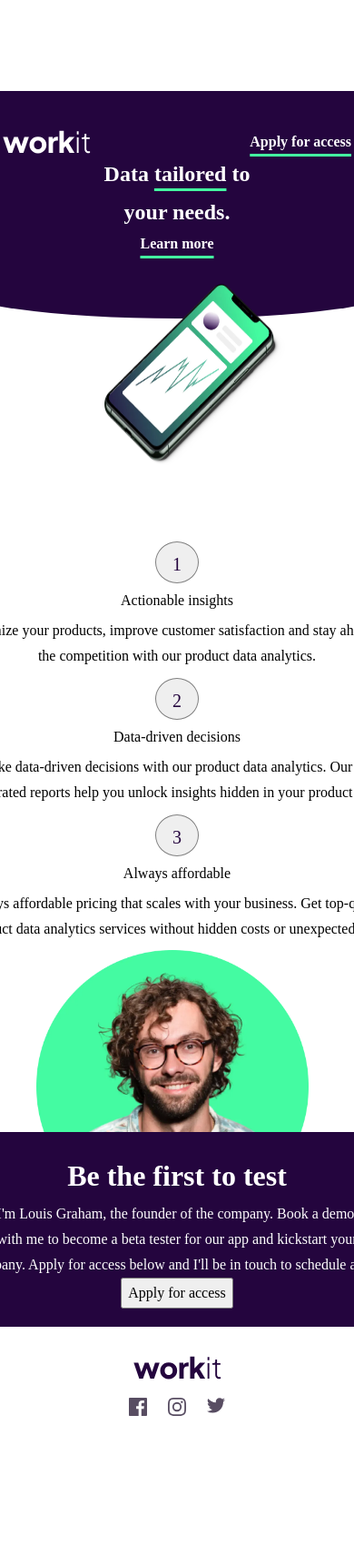
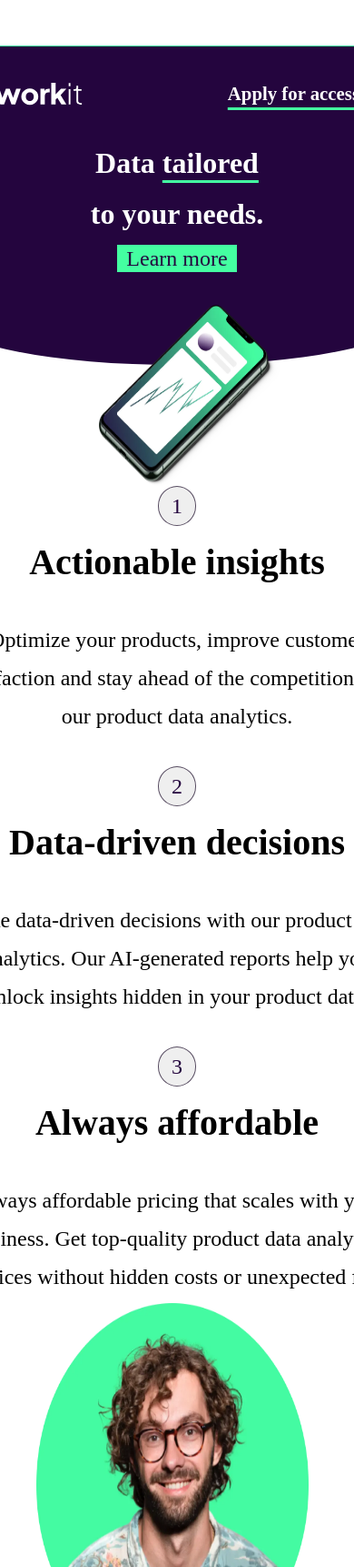
Before and after one commit to saralinam/workit-landing-page, a plain HTML site: page starter-code/index.html in a window 390 px wide. Shown: the top 1722 px of the page at 91% size. Before the commit the page ends 1656 px from the top, so only its background shows below. Drawn offline with Linux system fonts and the light colour scheme.

Commit message:
updated css @media q for mobile & tablet versions

```diff
--- a/starter-code/index.html
+++ b/starter-code/index.html
@@ -1,12 +1,17 @@
 <!DOCTYPE html>
 <html lang="en">
   <head>
-  <meta charset="UTF-8">
-  <meta name="viewport" content="width=device-width, initial-scale=1.0">
+    <meta charset="UTF-8" />
+    <meta name="viewport" content="width=device-width, initial-scale=1.0" />
 
-  <link rel="icon" type="image/png" sizes="32x32" href="./assets/images/favicon-32x32.png">
+    <link
+      rel="icon"
+      type="image/png"
+      sizes="32x32"
+      href="./assets/images/favicon-32x32.png"
+    />
 
-  <link rel="stylesheet" href="./main.css">
+    <link rel="stylesheet" href="./main.css" />
 
     <title>Frontend Mentor | Workit landing page</title>
   </head>
@@ -15,7 +20,11 @@
       <div class="wrapper">
         <header>
           <nav>
-<img class="workit_light" src="./assets/images/logo-light.svg" alt="Workit logo">
+            <img
+              class="workit_light"
+              src="./assets/images/logo-light.svg"
+              alt="Workit logo"
+            />
             <a href="#" class="btn_primary"> Apply for access</a>
           </nav>
 
@@ -27,103 +36,109 @@
               <a href="#" class="btn_secondary">Learn more</a>
             </div>
             <div class="hero-img-wrapper">
-    <img class="hero_img" src="./assets/images/image-hero.webp" alt="" >
-
+              <img
+                class="hero_img"
+                src="./assets/images/image-hero.webp"
+                alt="hero_img"
+                width="300px"
+                height="400px"
+                ;
+              />
             </div>
           </section>
         </header>
 
         <main>
-
           <div class="group_3">
             <div class="main-group-items">
               <div class="sub-group">
-          <button class="btn-num">
-            1
-          </button>
+                <button class="btn-num">1</button>
                 <div class="flex-container">
-          <p class="subtitle">
-            Actionable insights
-          </p>
+                  <p class="subtitle">Actionable insights</p>
 
-          <p>Optimize your products, improve customer satisfaction and stay ahead of the competition
-            with our product data analytics.
+                  <p>
+                    Optimize your products, improve customer satisfaction and
+                    stay ahead of the competition with our product data
+                    analytics.
                   </p>
                 </div>
               </div>
 
               <div class="sub-group">
                 <button class="btn-num">2</button>
-          <div class="flex-container"></div>
-          <p class="subtitle">
-            Data-driven decisions
-          </p>
+                <div class="flex-container">
+                <p class="subtitle">Data-driven decisions</p>
 
                 <p>
-            Make data-driven decisions with our product data analytics. Our AI-generated reports help
-            you unlock insights hidden in your product data.
+                  Make data-driven decisions with our product data analytics.
+                  Our AI-generated reports help you unlock insights hidden in
+                  your product data.
                 </p>
+              </div>
             </div>
 
               <div class="sub-group">
                 <button class="btn-num">3</button>
-          <div class="flex-container"></div>
-          <p class="subtitle">
-            Always affordable
-          </p>
+                <div class="flex-container">
+                <p class="subtitle">Always affordable</p>
 
                 <p>
-            Always affordable pricing that scales with your business. Get top-quality product data
-            analytics services without hidden costs or unexpected fees.
+                  Always affordable pricing that scales with your business. Get
+                  top-quality product data analytics services without hidden
+                  costs or unexpected fees.
                 </p>
               </div>
             </div>
             </div>
-
+          </div>
           <div class="founder-section">
             <div class="img-founder">
-
-      <img src="./assets/images/image-founder.webp" alt="image-founder" >
+              <img
+                src="./assets/images/image-founder.webp"
+                alt="image-founder"
+                width="300px"
+                height="400px"
+              />
             </div>
 
             <div class="first-to-test">
-      <h1>
-        Be the first to test
-      </h1>
+              <h1>Be the first to test</h1>
 
               <p>
-        Hi, I'm Louis Graham, the founder of the company. Book a demo call with me to become a
-        beta tester for our app and kickstart your company. Apply for access below and I'll be
-        in touch to schedule a call.
+                Hi, I'm Louis Graham, the founder of the company. Book a demo
+                call with me to become a beta tester for our app and kickstart
+                your company. Apply for access below and I'll be in touch to
+                schedule a call.
               </p>
 
-      <button>Apply for access</button>
+              <button class="btn-footer">Apply for access</button>
             </div>
           </div>
         </main>
 
         <footer class="footer-section">
           <div class="footer-img">
-      <img src="assets/images/logo-dark.svg" alt="">
+            <img src="assets/images/logo-dark.svg" alt="" />
           </div>
 
           <div class="flex_footer_socials">
             <a href="#" aria-label="link to facebook" target="_blank">
-          <img src="./assets/images/icon-facebook.svg" alt="icon-facebook"></a>
+              <img src="./assets/images/icon-facebook.svg" alt="icon-facebook"
+            /></a>
 
             <a href="#" aria-label="link to Instagram" target="_blank">
-            <img src="./assets/images/icon-instagram.svg" alt="icon-instagram">
+              <img
+                src="./assets/images/icon-instagram.svg"
+                alt="icon-instagram"
+              />
             </a>
 
             <a href="#" aria-label="link to Twitter" target="_blank">
-            <img src="./assets/images/icon-twitter.svg" alt="icon-twitter">
+              <img src="./assets/images/icon-twitter.svg" alt="icon-twitter" />
             </a>
           </div>
-
         </footer>
-
       </div>
-
     </div>
   </body>
 </html>
--- a/starter-code/main.css
+++ b/starter-code/main.css
@@ -7,51 +7,15 @@
 
 /* Remove default margin */
 body,
-h1,
-dd {
+h1{
   margin: 0;
 }
 
-/* Remove list styles on ul, ol elements with a list role, which suggests default styling will be removed */
-ul[role="list"],
-ol[role="list"] {
-  list-style: none;
-  padding: 0;
-}
-
-/* Box sizing rules */
-*,
-*::before,
-*::after {
-  box-sizing: border-box;
-}
-
-/* Remove default margin */
-body,
-h1,
-p,
-figure,
-blockquote,
-dl,
-dd {
-  margin: 0;
-}
-
-/* Remove list styles on ul, ol elements with a list role, which suggests default styling will be removed */
-ul[role="list"],
-ol[role="list"] {
-  list-style: none;
-  padding: 0;
-}
 
   body {
     font-size: var(--font-size-lg);
   }
 
-/* Set core root defaults */
-html:focus-within {
-  scroll-behavior: smooth;
-}
 
 a {
   text-decoration: none;
@@ -79,11 +43,21 @@ body {
   max-width: 100hw;
 }
 
+/* Make images easier to work with */
+img,
+picture,
+svg {
+  max-width: 100%;
+  display: block;
+}
+
 .container {
   display: flex;
   justify-content: center;
-  margin: 100px 0;
+  margin: 50px 0;
+
 }
+
 .wrapper {
   background-color: var(--white);
   font-family: "Manrope", serif;
@@ -93,23 +67,29 @@ body {
   justify-content: center;
   align-items: center;
   text-align: center;
+  border: 1px solid #44FFA1;
 }
+
 header {
   background-color: var(--Dark-Purple, #24053e);
   z-index: -1;
   border-bottom-left-radius: 70% 20%;
   border-bottom-right-radius: 70% 20%;
-  height: 250px;
+  height: 350px;
 }
 
-nav {
+.workit_light{
+
+}
+nav{
   display: flex;
   justify-content: space-between;
-  padding: 2rem 3rem 0 3rem;
+  padding: 30px 45px;
 }
 
 .btn_primary {
   color: white;
+  font-size: 1.3rem;
   font-weight: bold;
   text-decoration: underline #44ffa1 3px;
   text-underline-offset: 8px;
@@ -119,16 +99,24 @@ nav {
   color: #44ffa1;
 }
 
+.btn_secondary{
+  background: var(--Eucaplyptus, #44FFA1);
+  color: var(--Dark-Purple, #24053e);
+  padding: 2px 10px;
+}
+
+.btn_secondary:hover{
+  background: var(--Dark-Purple, #24053e);
+  color: var(--Eucaplyptus, #44FFA1);
+  border: 2px solid #44ffa1;
+  padding: 2px 10px;
+}
+
 .text-wrapper {
   width: 200px;
   margin: 0 auto;
   text-align: center;
   margin-bottom: 30px;
-}
-
-.hero_section {
-    position: relative;
-    margin-bottom: 60px;
 }
 
 .hero-img-wrapper{
@@ -148,30 +136,20 @@ nav {
 
 .group_3 {
   display: flex;
-  flex: space-between;
-  justify-content: center;
-  margin-bottom: 9rem;
-  margin-top: 1rem;
+  margin-bottom: 10rem;
   background-color: var(--light-white);
   border-bottom-left-radius: 85% 3%;
   border-bottom-right-radius: 85% 3%;
 }
-.main-group-items{
- display: flex;
-  flex: space-between;
-  justify-content: center;
-}
 
 .btn-num{
     border-radius: 50%;
-    border: gray solid 1px;
+    padding: 0 0.9rem;
     color: #24053E;
-    font-family: 'Fraunces', serif;
-    font-size: 1.25rem;
-    min-height: 2.875rem;
-    padding-top: 5px;
-    text-align: center;
-    min-width:3rem;
+    min-width: 2rem;
+    border: 1px solid var(--Davys-Grey, #584D62);
+    color: var(--Dark-Purple, #24053E);
+    font-family: Fraunces 144pt;
 }
 
 .sub-group{
@@ -191,7 +169,6 @@ nav {
   margin: 5px auto;
 }
 
-
 .title {
   color: white;
 }
@@ -203,34 +180,25 @@ nav {
   text-underline-offset: 8px;
 }
 
-.btn_secondary {
-  align-items: center;
-  display: flex;
-  justify-content: center;
-  color: white;
-  font-weight: bold;
-  text-decoration: underline #44ffa1 3px;
-  text-underline-offset: 8px;
-}
-
 .img-founder{
  width: 300px;
  height: 200px;
- margin-left: 40px;;
+ margin-left: 40px;
  position: absolute;
- transform: translate(20%, -80%);
+ transform: translate(20%, -100%);
  left:1.5625rem;
  z-index: -1;
 }
 
 .first-to-test{
+  position: relative;
     width: 500px;
     margin-left: auto;
     margin-right: -10px;
     padding: 20px;
+    color:white;
     background-color: var(--Dark-Purple, #24053e);
-    color:white;
-    z-index: 400;
+
 }
 
 .founder-section{
@@ -244,6 +212,20 @@ nav {
     justify-content: center;
 
 }
+.btn-footer{
+    background: var(--Eucaplyptus, #44FFA1);
+    color: var(--Dark-Purple, #24053e);
+    border: 2px solid #44ffa1;
+    padding: 2px 10px;
+  }
+
+  .btn-footer:hover{
+    background: var(--Dark-Purple, #24053e);
+    color: var(--Eucaplyptus, #44FFA1);
+    border: 2px solid #44ffa1;
+    padding: 2px 10px;
+  }
+
 
 .flex_footer_socials{
     margin-top: 20px;
@@ -263,8 +245,10 @@ align-items: center;
     align-items: center;
   }
   header {
-      padding: 10px;
-      align-items: center;
+    height: 350px;
+    padding: 4px;
+    align-items: center;
+    height: 350px;
   }
 
   .text-wrapper {
@@ -274,24 +258,25 @@ align-items: center;
     margin-bottom: 30px;
   }
 
+  .btn_primary{
+    font-size: 1.3rem;
+  }
+  .btn_secondary{
+  font-size: 1.5rem;
+  }
+
+  .title{
+    font-size: 2rem;
+  }
+
   .hero_section {
       position: relative;
       margin-bottom: 60px;
   }
 
-  /* .hero_img {
-    align-items: center;
-    display: flex;
-    justify-content: center;
-    position: absolute;
-    margin-bottom: 0;
-    margin: auto;
-    transform: translate(150%);
-   } */
-
   .main-group-items{
     display: block;
-    margin-top: 14rem;
+    margin-top: 8rem;
     width: 500px;
   }
   .sub-group{
@@ -311,30 +296,126 @@ align-items: center;
     display: flex;
     align-items: center;
     flex-direction: column;
-    margin-top: 60px;
-
-
+    margin-top: 10%;
+    position: absolute;
   }
   .img-founder{
     width: 300px;
-     height: 200px;
-
-     transform: translate(10%, -100%);
+    height: 200px;
+    transform: translate(10%, -110%);
     z-index: -1;
-
    }
 
    .first-to-test{
-    width: 500px;
     margin-left: 0;
     z-index: 400;
+    position: relative;
+    margin-top: 70px;
    }
 
-   .founder-section{
-    position: absolute;
+.btn-num{
+  font-size: 1.5rem;
+}
+
+.subtitle{
+  font-size: 2.5rem;
+  font-weight: bold;
+  font-style: normal;
+}
+p{
+  font-size: 1.5rem;
+}
+button{
+  font-size: 2rem;
+}
+
+.footer-section{
+  margin-top: 140%;
+}
+
+.btn-footer{
+  font-size: 1.5rem;
+}
+}
+
+/* Media queries for tablet screens */
+@media(min-width: 43rem){
+  .container {
+    overflow-x: hidden;
+  }
+
+  .hero {
+    padding-inline: 2.5rem;
+  }
+
+  .hero::before {
+    bottom: -4rem;
+    height: 4rem;
+  }
+  .group_3{
+    margin-bottom: 0;
+  }
+
+  .main-group-items{
+    margin: 9rem 0;
+    display: flex;
+    flex-direction: column;
+    margin-bottom:0;
+  }
+
+  .sub-group{
+    display: flex;
+  }
+  .subtitle{
+    font-size: 1.2rem;
+  }
+  p{
+    font-size: 1rem;
+  }
+
+  .flex-container{
+    align-items: left;
+  }
+
+.btn-num{
+  min-width: 1rem;
+  align-self: center;
+  display: flex;
+  align-items: center;
+  justify-content: center;
+}
+
+.founder-section{
+
+  font-size: 75%;
+}
+
+.img-founder{
+  margin-left: 80px;
+  left: -140px !important;
+ transform: scale(0.6);
+ bottom: 230px;
+}
+
+.first-to-test{
+  margin-left: 100px;
+  width: 400px;
+
+}
+.btn-footer{
+  font-size: 1rem;
 }
 
 .footer-section{
   margin-top: 90%;
 }
+
 }
+
+/* Desktop version*/
+@media (min-width: 64rem){
+  .main-group-items{
+   display: flex !important;
+  }
+
+}
```
Lines whose indentation alone changed are shown as unchanged.
